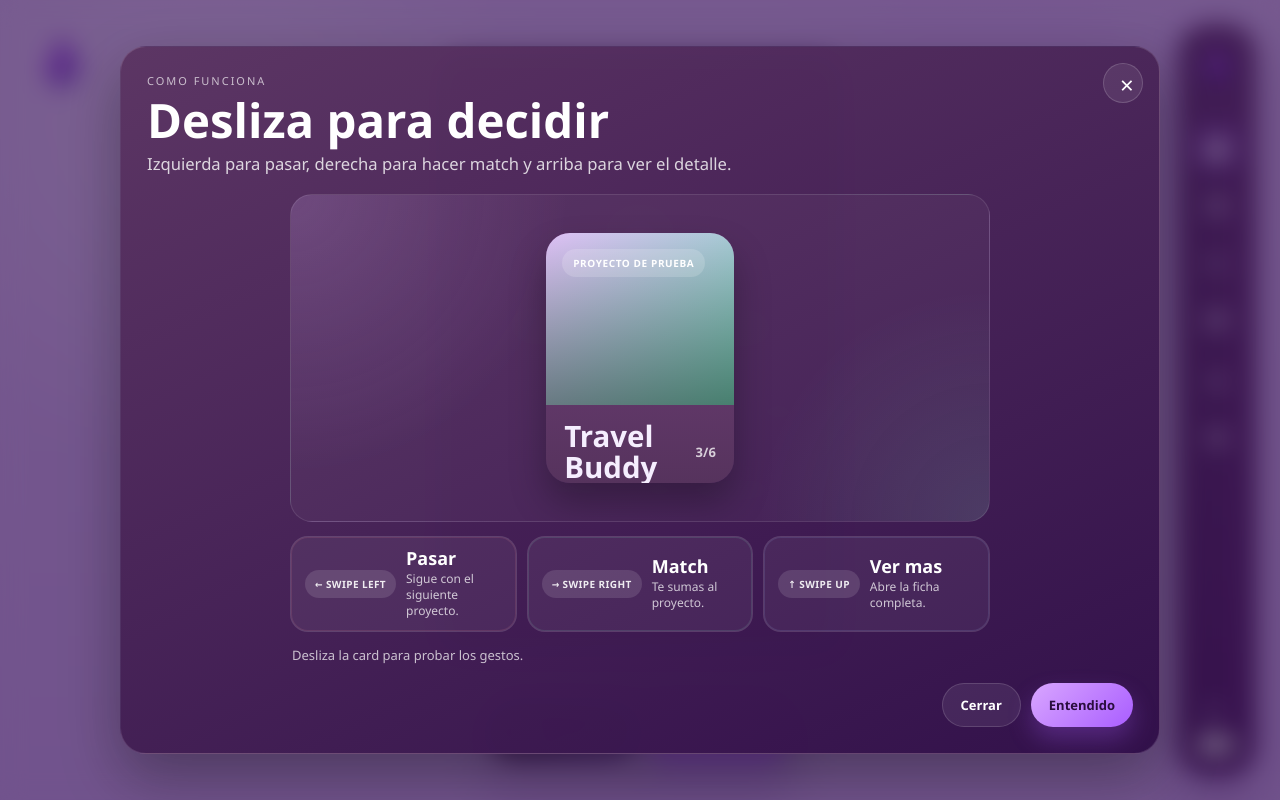
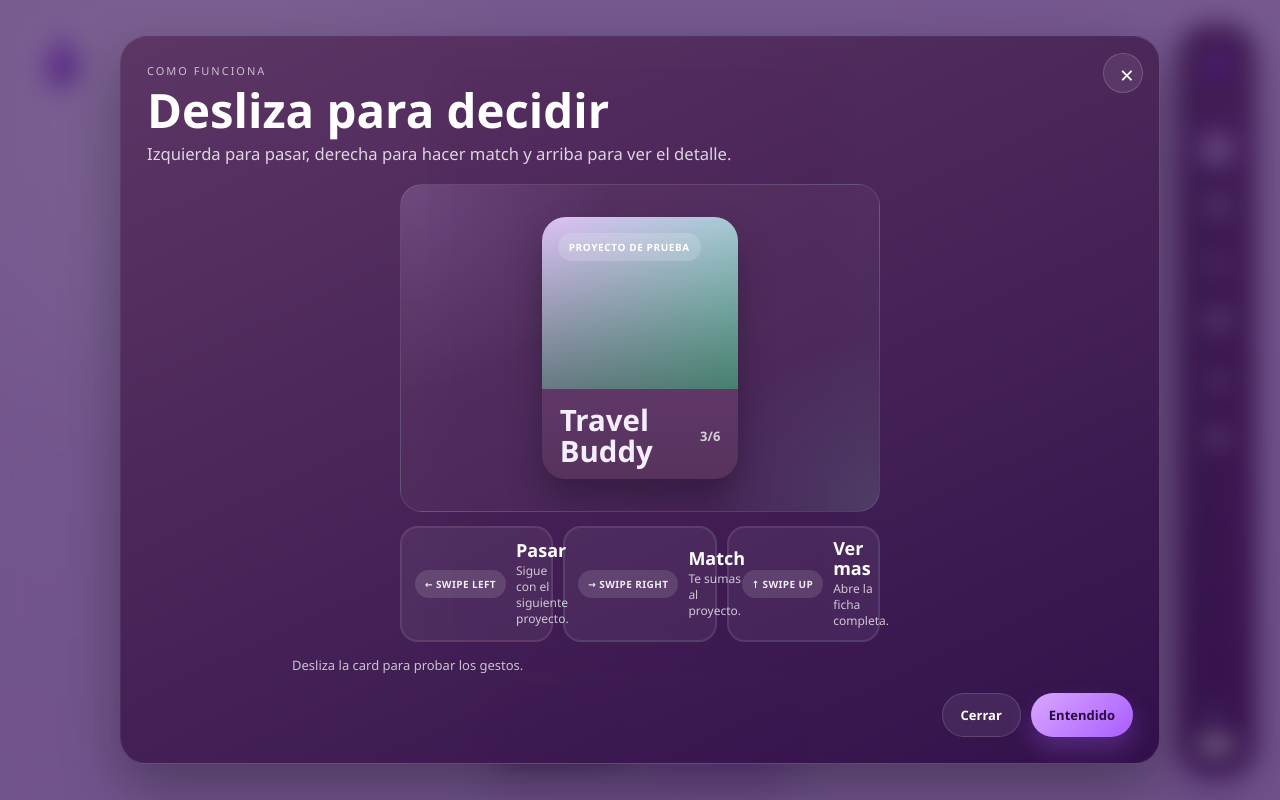
Before and after one commit to damian-dennin/seminario, a Flask app: page /feed in a window 1280 px wide. Run offline with Flask 3, Linux system fonts and the light colour scheme; the visitor is signed in with stand-in values (Sample User, id 1); data that the repository does not hold is empty; some libraries are stand-ins or nearby versions.

Commit message:
fix: tutorial centrado, una sola vez, logo index

```diff
--- a/Templates/index.html
+++ b/Templates/index.html
@@ -10,7 +10,7 @@
     <!-- Header con logo y toggle -->
     <div class="auth-header">
         <div class="logo-container">
-            <img src="/static/imagenes/logoStackr.png" alt="Logo Tomber Sur" class="logo-img">
+            <img src="/static/imagenes/logoTomberS.png" alt="Stackr Labs" class="logo-img">
         </div>
         <label class="toggle-switch">
             <input type="checkbox" id="theme-toggle">
--- a/static/scripts/script.js
+++ b/static/scripts/script.js
@@ -373,6 +373,7 @@ document.addEventListener('DOMContentLoaded', () => {
         tutorialOverlay.classList.remove('visible');
         tutorialOverlay.setAttribute('aria-hidden', 'true');
         document.body.classList.remove('tutorial-open');
+        localStorage.setItem('stackr_tutorial_seen', '1');
     }
 
     tutorialClose?.addEventListener('click', closeTutorial);
@@ -485,7 +486,9 @@ document.addEventListener('DOMContentLoaded', () => {
     tutorialDemoCard?.addEventListener('pointerup', handleTutorialDemoEnd);
     tutorialDemoCard?.addEventListener('pointercancel', handleTutorialDemoEnd);
 
-    showTutorial();
+    if (!localStorage.getItem('stackr_tutorial_seen')) {
+        showTutorial();
+    }
 
     function setupSwipeHandlers(cardElement) {
         if (!cardElement) return;
@@ -791,34 +794,109 @@ document.addEventListener('DOMContentLoaded', () => {
     }
 
     function showMatchNotification() {
-        // Badge en el link de Chats del sidebar
+        // Badge (punto rojo) en el link de Chats del sidebar
         const chatLinks = document.querySelectorAll('a[href*="chat"]');
         chatLinks.forEach(link => {
             if (!link.querySelector('.notif-badge')) {
                 const badge = document.createElement('span');
                 badge.className = 'notif-badge';
-                badge.textContent = '●';
                 badge.style.cssText = `
-                    color: #4CDB8B; font-size: 0.6rem;
-                    margin-left: 4px; animation: pulse 1.5s infinite;
+                    display:inline-block; width:9px; height:9px;
+                    background:#e74c3c; border-radius:50%;
+                    margin-left:5px; vertical-align:middle;
+                    box-shadow:0 0 6px rgba(231,76,60,0.8);
+                    animation:notifPulse 1.4s ease-in-out infinite;
                 `;
                 link.appendChild(badge);
             }
         });
 
-        // Toast de notificación
-        const toast = document.createElement('div');
-        toast.innerHTML = '🎉 ¡Nuevo match! <a href="/chat" style="color:white;text-decoration:underline;">Ver chat</a>';
-        toast.style.cssText = `
-            position:fixed; bottom:30px; left:50%; transform:translateX(-50%);
-            background:linear-gradient(135deg,#4CDB8B,#2ecc71);
-            color:white; padding:14px 28px; border-radius:24px;
-            font-size:0.95rem; z-index:9999; cursor:pointer;
-            box-shadow:0 4px 20px rgba(0,0,0,0.3);
+        // Overlay de match
+        showMatchOverlay();
+    }
+
+    function showMatchOverlay() {
+        document.getElementById('match-overlay')?.remove();
+
+        const overlay = document.createElement('div');
+        overlay.id = 'match-overlay';
+        overlay.style.cssText = `
+            position:fixed; inset:0; z-index:99999;
+            background:rgba(8,4,18,0.88);
+            display:flex; align-items:center; justify-content:center;
+            backdrop-filter:blur(10px);
+            animation:matchFadeIn 0.35s ease;
         `;
-        document.body.appendChild(toast);
-        toast.addEventListener('click', () => { window.location.href = '/chat'; });
-        setTimeout(() => toast.remove(), 6000);
+
+        overlay.innerHTML = `
+            <style>
+                @keyframes matchFadeIn   { from{opacity:0} to{opacity:1} }
+                @keyframes matchSlideUp  { from{transform:translateY(40px);opacity:0} to{transform:translateY(0);opacity:1} }
+                @keyframes heartPop      { 0%{transform:scale(0) rotate(-15deg);opacity:0}
+                                           60%{transform:scale(1.35) rotate(8deg);opacity:1}
+                                           100%{transform:scale(1) rotate(0deg);opacity:1} }
+                @keyframes notifPulse    { 0%,100%{box-shadow:0 0 6px rgba(231,76,60,0.8)}
+                                           50%{box-shadow:0 0 14px rgba(231,76,60,1)} }
+                @keyframes ringExpand    { 0%{transform:scale(0.6);opacity:0.8}
+                                           100%{transform:scale(2.2);opacity:0} }
+            </style>
+
+            <div style="text-align:center; padding:40px 32px; animation:matchSlideUp 0.5s ease 0.15s both; max-width:420px; width:90%;">
+
+                <!-- Ícono con anillos -->
+                <div style="position:relative; display:inline-flex; align-items:center; justify-content:center; margin-bottom:24px;">
+                    <div style="position:absolute; width:100px; height:100px; border-radius:50%;
+                                border:2px solid rgba(194,123,255,0.5);
+                                animation:ringExpand 1.2s ease 0.6s both;"></div>
+                    <div style="position:absolute; width:100px; height:100px; border-radius:50%;
+                                border:2px solid rgba(194,123,255,0.3);
+                                animation:ringExpand 1.2s ease 0.9s both;"></div>
+                    <div style="font-size:5rem; animation:heartPop 0.6s cubic-bezier(0.34,1.56,0.64,1) 0.3s both;">
+                        💜
+                    </div>
+                </div>
+
+                <h1 style="color:#fff; font-size:2.4rem; font-weight:900; margin:0 0 10px;
+                            letter-spacing:-1px; line-height:1.1;">
+                    ¡Es un match!
+                </h1>
+                <p style="color:#C27BFF; font-size:1.05rem; margin:0 0 36px; opacity:0.9;">
+                    Alguien quiere trabajar con vos 🚀
+                </p>
+
+                <div style="display:flex; gap:12px; justify-content:center; flex-wrap:wrap;">
+                    <a href="/chat" style="
+                        padding:13px 30px;
+                        background:linear-gradient(135deg,#667eea,#764ba2);
+                        color:#fff; border-radius:28px; text-decoration:none;
+                        font-weight:700; font-size:1rem;
+                        box-shadow:0 6px 24px rgba(102,126,234,0.45);
+                        transition:transform 0.15s ease;
+                    " onmouseover="this.style.transform='scale(1.04)'"
+                       onmouseout="this.style.transform='scale(1)'">
+                        💬 Chatear ahora
+                    </a>
+                    <button onclick="document.getElementById('match-overlay').remove()" style="
+                        padding:13px 30px;
+                        background:rgba(255,255,255,0.1);
+                        color:#fff; border:1px solid rgba(255,255,255,0.25);
+                        border-radius:28px; cursor:pointer; font-size:1rem;
+                        transition:background 0.15s ease;
+                    " onmouseover="this.style.background='rgba(255,255,255,0.18)'"
+                       onmouseout="this.style.background='rgba(255,255,255,0.1)'">
+                        Seguir explorando
+                    </button>
+                </div>
+
+                <p style="color:rgba(255,255,255,0.25); font-size:0.75rem; margin-top:24px;">
+                    Tocá fuera para cerrar
+                </p>
+            </div>
+        `;
+
+        overlay.addEventListener('click', (e) => { if (e.target === overlay) overlay.remove(); });
+        document.body.appendChild(overlay);
+        setTimeout(() => overlay?.remove(), 12000);
     }
 
     initMatchNotifications();
--- a/static/styles/style.css
+++ b/static/styles/style.css
@@ -710,7 +710,7 @@ body.dark-mode .dislike-indicator {
 
         .tutorial-demo-stage {
             position: relative;
-            width: min(100%, 700px);
+            width: min(100%, 480px);
             height: clamp(320px, 41vh, 390px);
             border-radius: 22px;
             border: 1px solid rgba(255, 255, 255, 0.1);
@@ -720,9 +720,8 @@ body.dark-mode .dislike-indicator {
                 rgba(255, 255, 255, 0.04);
             overflow: hidden;
             padding: 14px;
-            display: flex;
-            align-items: center;
-            justify-content: center;
+            display: grid;
+            place-items: center;
             transition: border-color 0.24s ease, box-shadow 0.24s ease, background 0.24s ease;
         }
 
@@ -755,9 +754,9 @@ body.dark-mode .dislike-indicator {
 
         .tutorial-demo-card {
             position: relative;
-            height: min(84%, 340px);
+            height: min(88%, 340px);
             width: auto;
-            max-width: min(100%, 340px);
+            max-width: min(80%, 280px);
             aspect-ratio: 15 / 20;
             border-radius: 24px;
             background: linear-gradient(180deg, #73407c 0%, #56335d 100%);
@@ -910,7 +909,7 @@ body.dark-mode .dislike-indicator {
             display: grid;
             grid-template-columns: repeat(3, minmax(0, 1fr));
             gap: 10px;
-            width: min(100%, 700px);
+            width: min(100%, 480px);
         }
 
         .tutorial-step {
```
Also changed, not shown: static/scripts/chat.js (+26 -1 lines).
